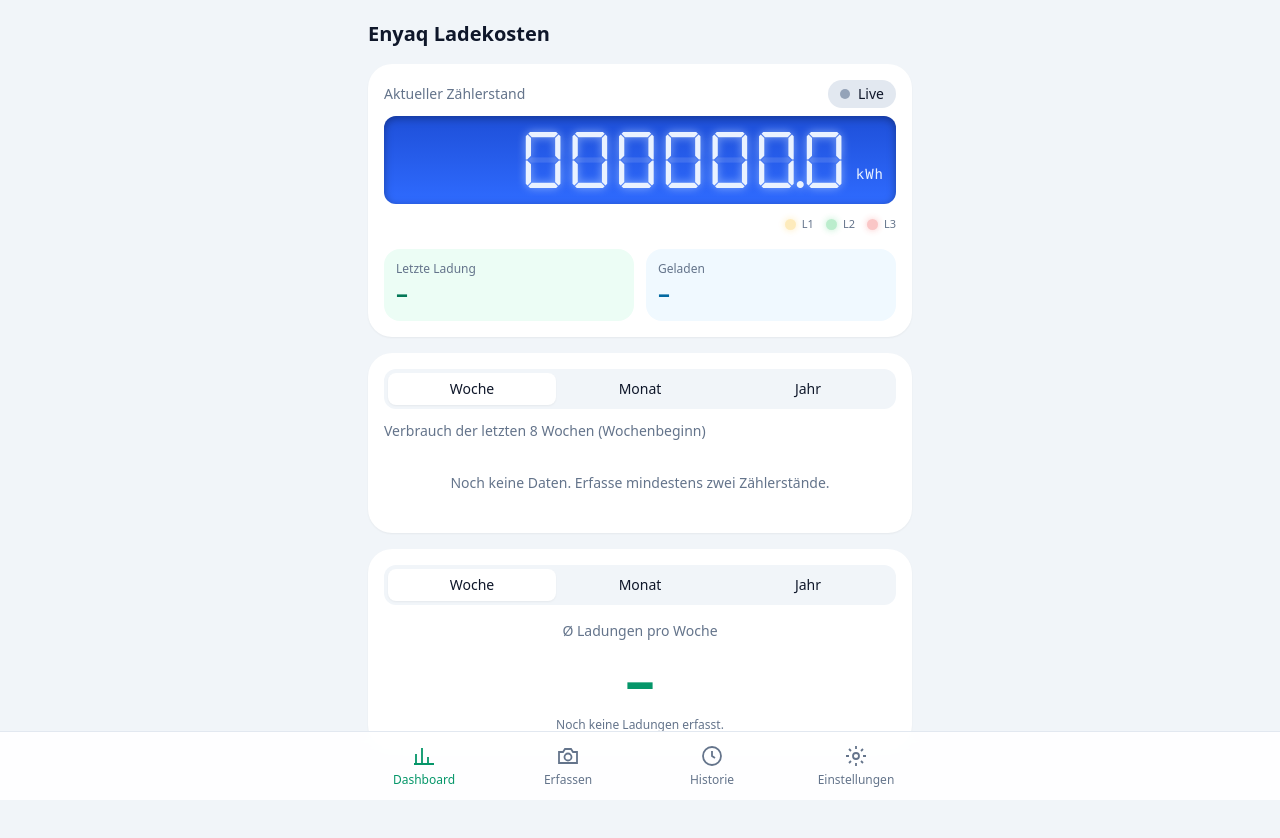
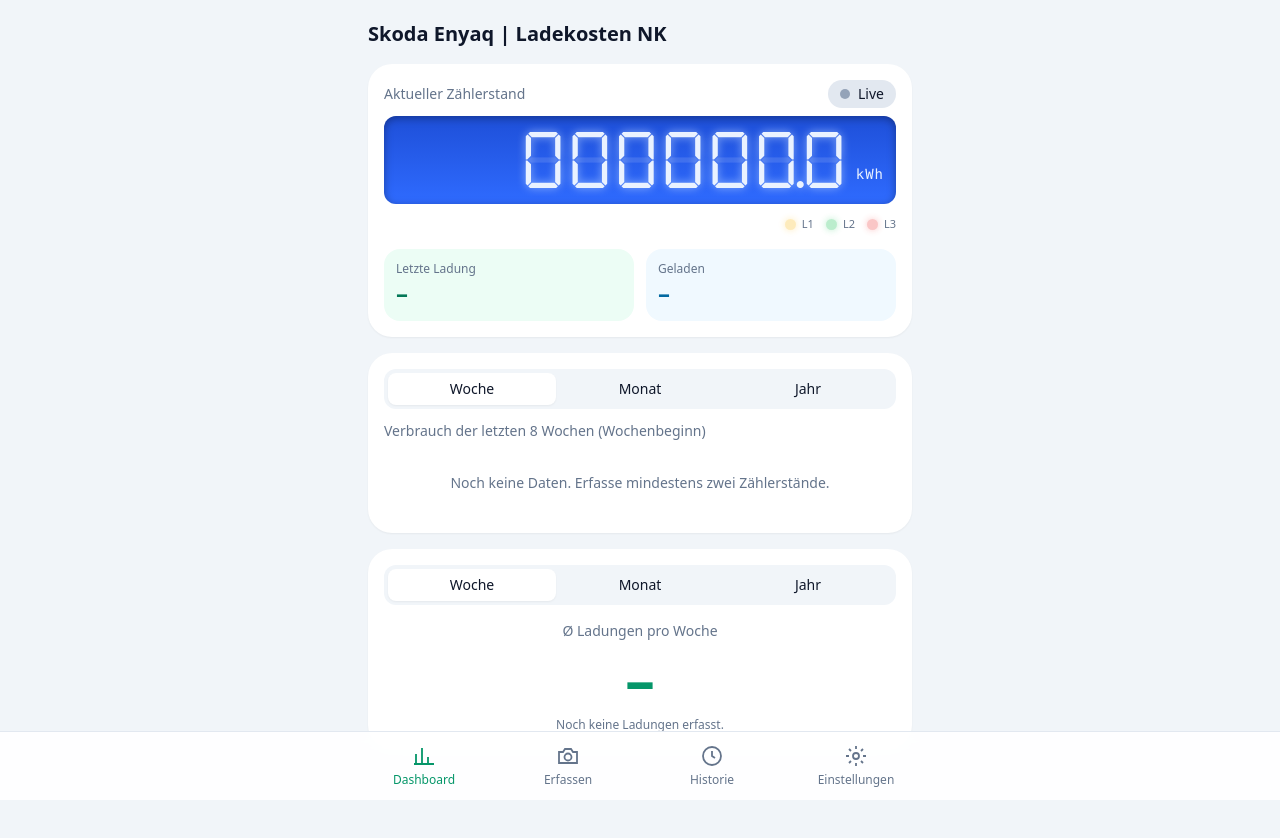
Before and after one commit to HTML-Apps/Benzin-vs-Elektro, a plain HTML site: page index.html in a window 1280 px wide. Drawn offline with nearby package versions, Linux system fonts and the light colour scheme; no server answers.

Commit message:
Update dashboard title for Skoda Enyaq

```diff
--- a/index.html
+++ b/index.html
@@ -39,7 +39,7 @@
 
   <!-- ============ VIEW 1: DASHBOARD ============ -->
   <section id="view-dashboard" class="view space-y-4">
-    <h1 class="text-xl font-semibold">Enyaq Ladekosten</h1>
+    <h1 class="text-xl font-semibold">Skoda Enyaq | Ladekosten NK</h1>
 
     <div class="rounded-3xl bg-white dark:bg-slate-900 shadow-sm p-4">
       <div class="flex items-center justify-between mb-2">
```
